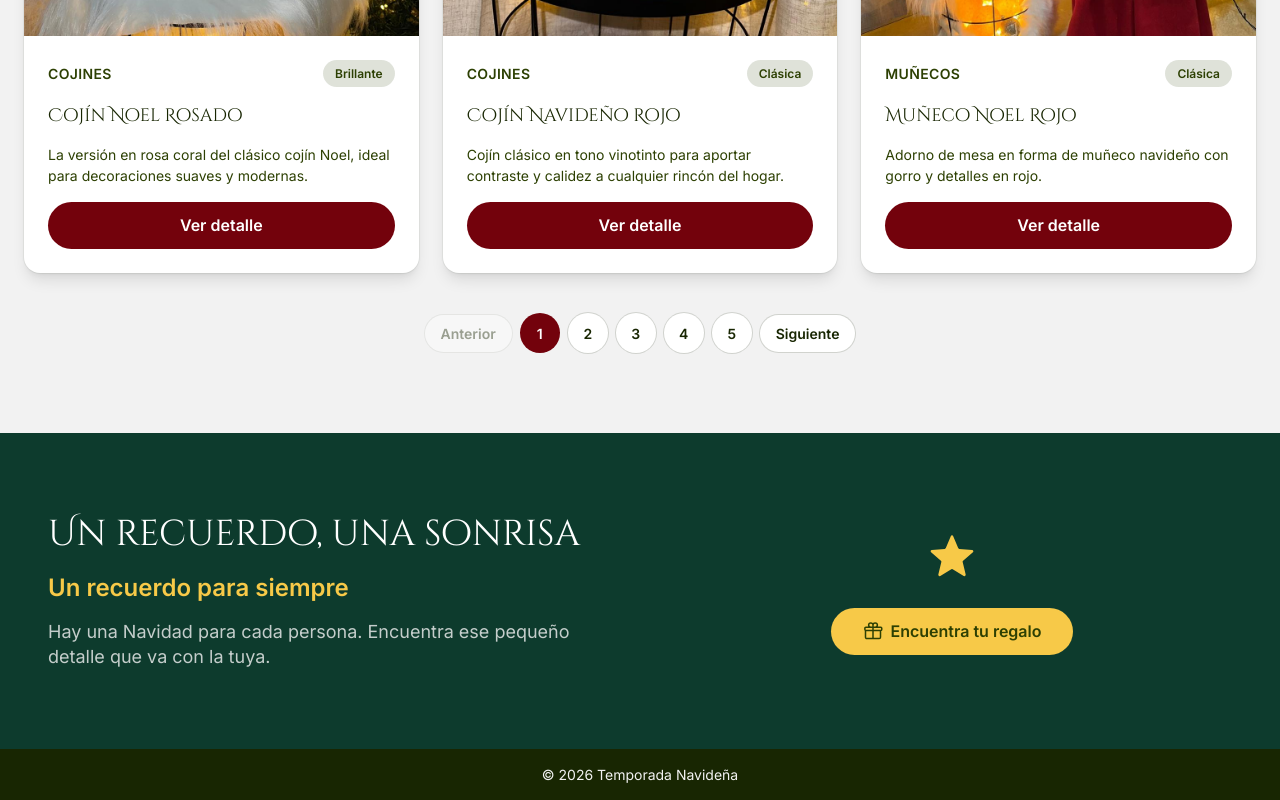
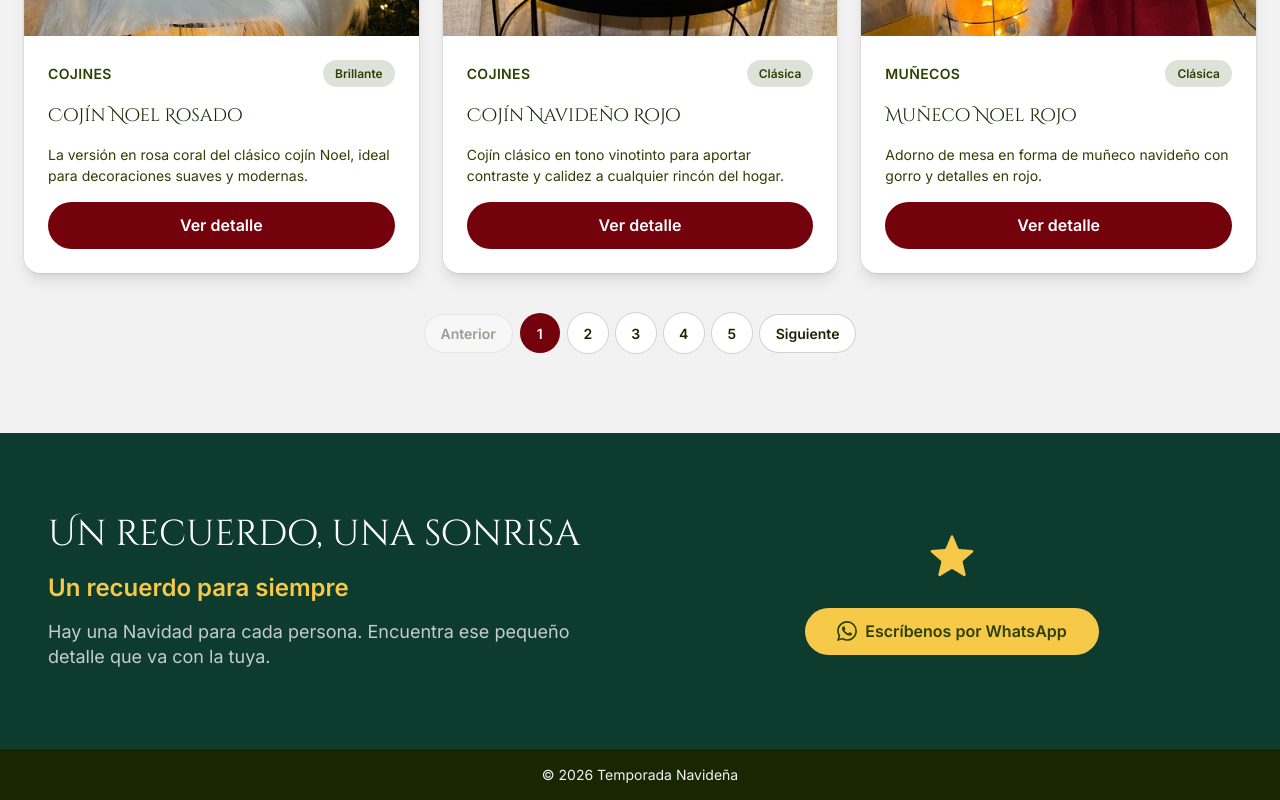
Before and after one commit to JhonatanC/temporada-navidena, a Next.js app: page / in a window 1280 px wide. Shown: the part 2463-3263 px from the top of the page. Built offline with nearby package versions, Linux system fonts and the light colour scheme.

Commit message:
Finalización funcional

```diff
--- a/app/components/cta/Cta.tsx
+++ b/app/components/cta/Cta.tsx
@@ -1,22 +1,22 @@
-import GiftFinderButton from "../gift-finder/GiftFinderButton";
+import { buildWhatsAppHref } from "../../data/whatsapp";
+import WhatsAppIcon from "../whatsapp/partials/WhatsAppIcon";
 import StarIcon from "./partials/StarIcon";
-import GiftIcon from "./partials/GiftIcon";
 
 /**
  * Sección CTA a ancho completo (100% del viewport, con su contenido centrado
  * en un contenedor de ancho máximo, igual que Benefits y Promo).
  * Fila de dos columnas: a la izquierda un bloque de texto (título blanco,
  * subtítulo amarillo y párrafo) y a la derecha una estrella con un botón
- * amarillo de texto verde.
+ * amarillo que lleva directo a WhatsApp.
  * Fondo verde profundo (#0d3b2d) en todo el bloque.
- * Textos y botón son mock: se reemplazarán por el contenido real.
+ * Los textos son mock: se reemplazarán por el contenido real.
  */
 const cta = {
   title: "Un recuerdo, una sonrisa",
   subtitle: "Un recuerdo para siempre",
   description:
     "Hay una Navidad para cada persona. Encuentra ese pequeño detalle que va con la tuya.",
-  buttonLabel: "Encuentra tu regalo",
+  buttonLabel: "Escríbenos por WhatsApp",
 };
 
 export default function Cta() {
@@ -46,12 +46,16 @@ export default function Cta() {
           <span className="text-amarillo">
             <StarIcon />
           </span>
-          {/* Botón amarillo: abre el pop-up "Cómo es tu Navidad" */}
-          <GiftFinderButton
-            label={cta.buttonLabel}
-            icon={<GiftIcon />}
+          {/* Botón amarillo: enlace directo a WhatsApp (abre la conversación) */}
+          <a
+            href={buildWhatsAppHref()}
+            target="_blank"
+            rel="noopener noreferrer"
             className="inline-flex cursor-pointer items-center justify-center gap-2 rounded-full bg-amarillo px-8 py-3 text-base leading-[23px] font-semibold text-verde-oliva transition-colors hover:bg-amarillo/90"
-          />
+          >
+            <WhatsAppIcon className="h-5 w-5" />
+            {cta.buttonLabel}
+          </a>
         </div>
       </div>
     </section>
--- a/app/components/cta/partials/GiftIcon.tsx
+++ /dev/null
@@ -1,24 +0,0 @@
-/**
- * Ícono de regalo para el botón "Encuentra tu regalo" de la sección CTA.
- * SVG puro: no necesita "use client" (sin hooks ni interactividad).
- * Usa `currentColor` para heredar el color del botón (y cambiar en su hover).
- */
-export default function GiftIcon() {
-  return (
-    <svg
-      xmlns="http://www.w3.org/2000/svg"
-      fill="none"
-      viewBox="0 0 24 24"
-      strokeWidth={1.8}
-      stroke="currentColor"
-      className="h-5 w-5"
-      aria-hidden="true"
-    >
-      <path
-        strokeLinecap="round"
-        strokeLinejoin="round"
-        d="M21 11.25v8.25a1.5 1.5 0 0 1-1.5 1.5H4.5a1.5 1.5 0 0 1-1.5-1.5v-8.25M12 4.875A2.625 2.625 0 1 0 9.375 7.5H12m0-2.625V7.5m0-2.625A2.625 2.625 0 1 1 14.625 7.5H12m0 0V21m-8.625-9.75h18c.621 0 1.125-.504 1.125-1.125v-1.5c0-.621-.504-1.125-1.125-1.125h-18c-.621 0-1.125.504-1.125 1.125v1.5c0 .621.504 1.125 1.125 1.125Z"
-      />
-    </svg>
-  );
-}
--- a/app/components/whatsapp/WhatsAppButton.tsx
+++ b/app/components/whatsapp/WhatsAppButton.tsx
@@ -1,13 +1,5 @@
+import { buildWhatsAppHref } from "../../data/whatsapp";
 import WhatsAppIcon from "./partials/WhatsAppIcon";
-
-/**
- * Número de WhatsApp en formato internacional, sin espacios ni "+".
- * Corresponde a +57 315 3412432.
- */
-const WHATSAPP_NUMBER = "573153412432";
-
-/** Mensaje que se precarga en el chat (el usuario puede editarlo antes de enviar). */
-const WHATSAPP_MESSAGE = "¡Hola! Me interesa su decoración navideña.";
 
 /**
  * Botón flotante de WhatsApp en la esquina inferior derecha.
@@ -16,9 +8,7 @@ const WHATSAPP_MESSAGE = "¡Hola! Me interesa su decoración navideña.";
  * se solape con ellos cuando estén abiertos.
  */
 export default function WhatsAppButton() {
-  const href = `https://wa.me/${WHATSAPP_NUMBER}?text=${encodeURIComponent(
-    WHATSAPP_MESSAGE,
-  )}`;
+  const href = buildWhatsAppHref();
 
   return (
     <a
--- a/app/components/whatsapp/partials/WhatsAppIcon.tsx
+++ b/app/components/whatsapp/partials/WhatsAppIcon.tsx
@@ -1,15 +1,20 @@
 /**
- * Ícono oficial de WhatsApp para el botón flotante.
+ * Ícono oficial de WhatsApp para el botón flotante y los CTA de contacto.
  * SVG puro: no necesita "use client" (sin hooks ni interactividad).
  * Usa `currentColor` para heredar el color del contenedor.
+ * `className` permite ajustar el tamaño según el contexto (por defecto h-7 w-7).
  */
-export default function WhatsAppIcon() {
+export default function WhatsAppIcon({
+  className = "h-7 w-7",
+}: {
+  className?: string;
+}) {
   return (
     <svg
       xmlns="http://www.w3.org/2000/svg"
       viewBox="0 0 24 24"
       fill="currentColor"
-      className="h-7 w-7"
+      className={className}
       aria-hidden="true"
     >
       <path d="M17.472 14.382c-.297-.149-1.758-.867-2.03-.967-.273-.099-.471-.148-.67.15-.197.297-.767.966-.94 1.164-.173.199-.347.223-.644.075-.297-.15-1.255-.463-2.39-1.475-.883-.788-1.48-1.761-1.653-2.059-.173-.297-.018-.458.13-.606.134-.133.298-.347.446-.52.149-.174.198-.298.298-.497.099-.198.05-.371-.025-.52-.075-.149-.669-1.612-.916-2.207-.242-.579-.487-.5-.669-.51-.173-.008-.371-.01-.57-.01-.198 0-.52.074-.792.372-.272.297-1.04 1.016-1.04 2.479 0 1.462 1.065 2.875 1.213 3.074.149.198 2.096 3.2 5.077 4.487.709.306 1.262.489 1.694.625.712.227 1.36.195 1.871.118.571-.085 1.758-.719 2.006-1.413.248-.694.248-1.289.173-1.413-.074-.124-.272-.198-.57-.347m-5.421 7.403h-.004a9.87 9.87 0 0 1-5.031-1.378l-.361-.214-3.741.982.998-3.648-.235-.374a9.86 9.86 0 0 1-1.51-5.26c.001-5.45 4.436-9.884 9.888-9.884 2.64 0 5.122 1.03 6.988 2.898a9.825 9.825 0 0 1 2.893 6.994c-.003 5.45-4.437 9.884-9.885 9.884m8.413-18.297A11.815 11.815 0 0 0 12.05 0C5.495 0 .16 5.335.157 11.892c0 2.096.547 4.142 1.588 5.945L.057 24l6.305-1.654a11.882 11.882 0 0 0 5.683 1.448h.005c6.554 0 11.89-5.335 11.893-11.893a11.821 11.821 0 0 0-3.48-8.413Z" />
--- /dev/null
+++ b/app/data/whatsapp.ts
@@ -0,0 +1,15 @@
+// Datos de contacto de WhatsApp, compartidos por el botón flotante y por los
+// CTA que llevan directo a la conversación (evita duplicar número y mensaje).
+
+/** Número en formato internacional, sin espacios ni "+". Corresponde a +57 315 3412432. */
+export const WHATSAPP_NUMBER = "573153412432";
+
+/** Mensaje que se precarga en el chat (el usuario puede editarlo antes de enviar). */
+export const WHATSAPP_MESSAGE = "¡Hola! Me interesa su decoración navideña.";
+
+/** Construye el enlace a wa.me con el mensaje precargado. */
+export function buildWhatsAppHref(): string {
+  return `https://wa.me/${WHATSAPP_NUMBER}?text=${encodeURIComponent(
+    WHATSAPP_MESSAGE,
+  )}`;
+}
```
Also changed, not shown: 1 other file (tests, documents, lock files or other folders).
